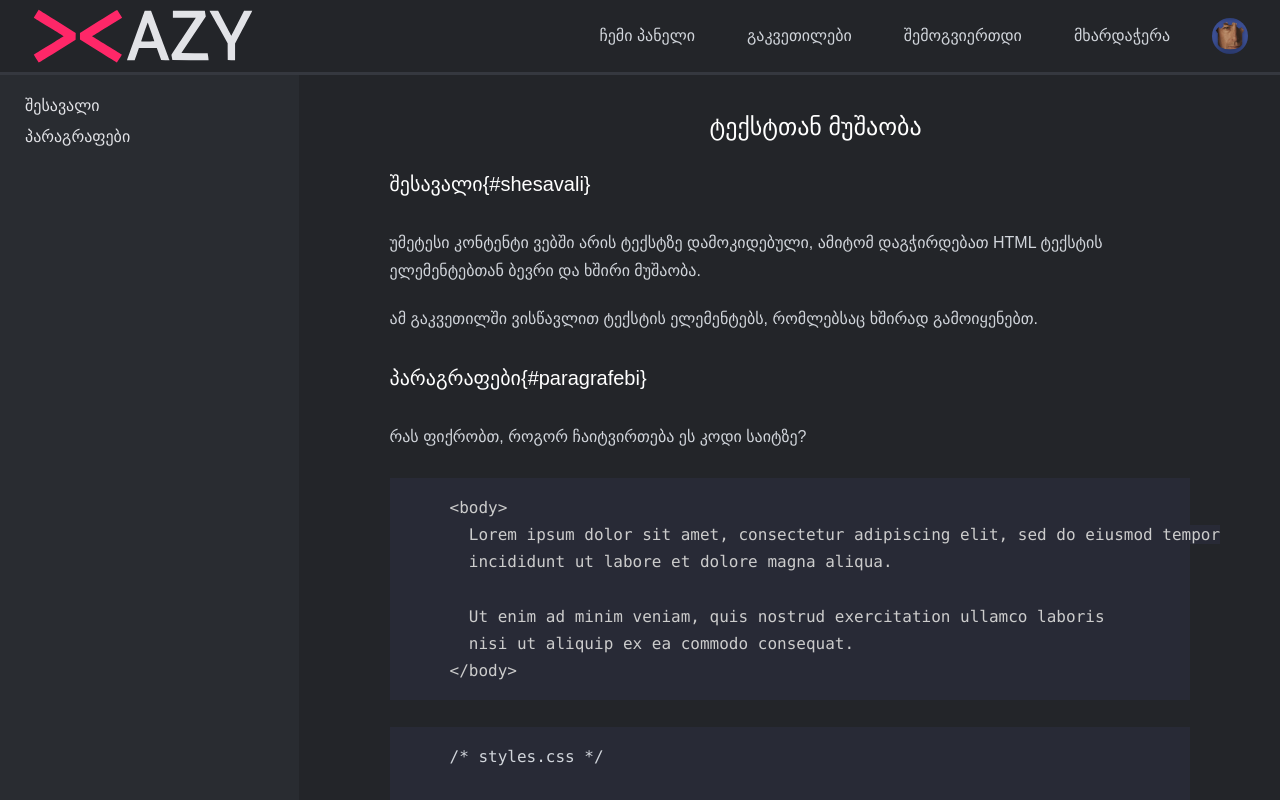
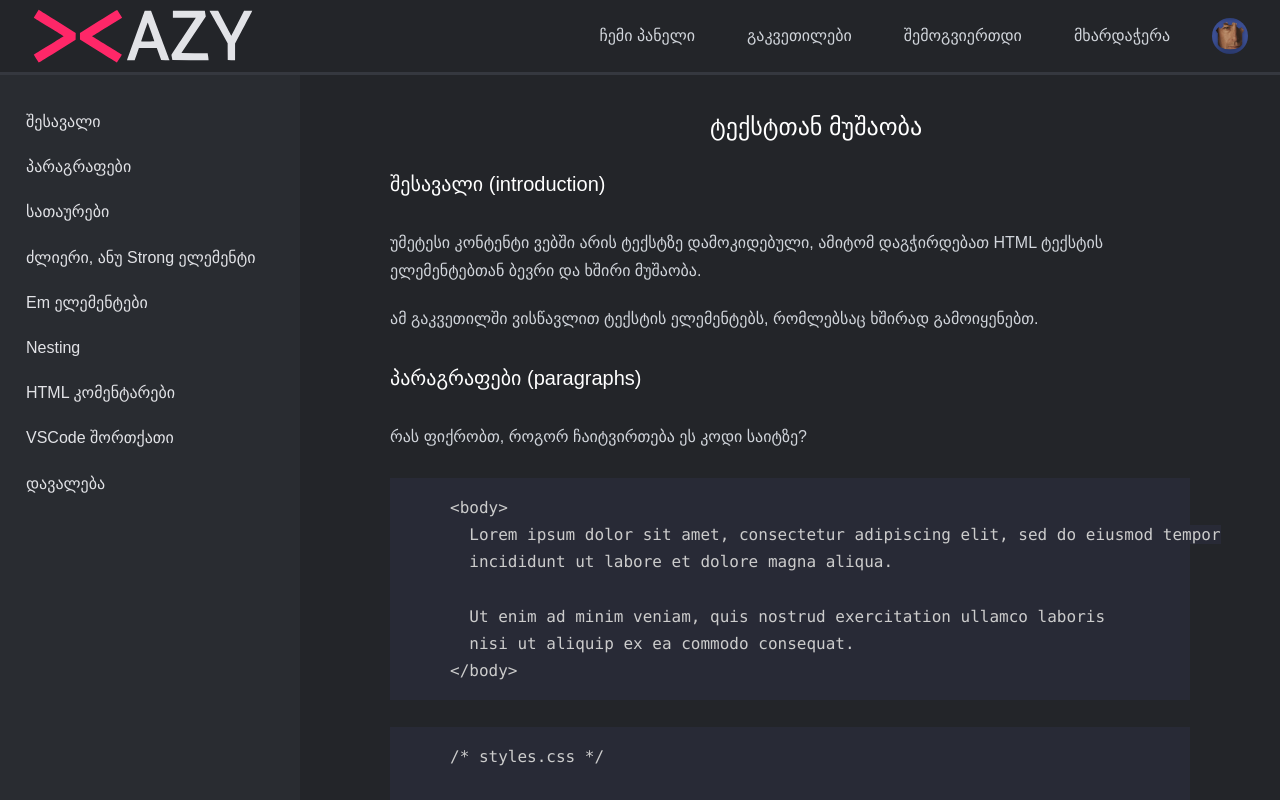
Before and after one commit to XazyProject/xazy, a React (Create React App) app: page / in a window 1280 px wide. Shown: the top 800 px of the page. Built offline with nearby package versions, Linux system fonts and the light colour scheme; a small style sheet from the web is missing.

Commit message:
style lessons page

```diff
--- a/package.json
+++ b/package.json
@@ -46,5 +46,8 @@
       "last 1 firefox version",
       "last 1 safari version"
     ]
+  },
+  "devDependencies": {
+    "@types/jquery": "^3.5.29"
   }
 }
--- a/src/components/layout/header/header.styled.ts
+++ b/src/components/layout/header/header.styled.ts
@@ -19,6 +19,12 @@ export const HeaderUl = styled.ul`
     font-size: 16px;
     justify-content: center;
     align-items: center;
+
+    @media screen and (max-width: 1024px) {
+        li {
+            display: none;
+        }
+    }
 
     img {
         width: 36px;
--- a/src/pages/Lessons/3_teqsttan_mushaoba.md
+++ b/src/pages/Lessons/3_teqsttan_mushaoba.md
@@ -1,12 +1,27 @@
+
+<div className="navigation">
+- [შესავალი](#-introduction)
+- [პარაგრაფები](#-paragraphs)
+- [სათაურები](#-heading)
+- [ძლიერი, ანუ Strong ელემენტი](#--strong)
+- [Em ელემენტები](#em--em)
+- [Nesting](#nesting-nesting)
+- [HTML კომენტარები](#html--comments)
+- [VSCode შორთქათი](#vscode---shortcut)
+- [დავალება](#-homework)
+</div>
+
+<div className="content">
+
 # ტექსტთან მუშაობა
 
-## შესავალი{#shesavali}
+## შესავალი (introduction)
 
 უმეტესი კონტენტი ვებში არის ტექსტზე დამოკიდებული, ამიტომ დაგჭირდებათ HTML ტექსტის ელემენტებთან ბევრი და ხშირი მუშაობა.
 
 ამ გაკვეთილში ვისწავლით ტექსტის ელემენტებს, რომლებსაც ხშირად გამოიყენებთ.
 
-## პარაგრაფები{#paragrafebi}
+## პარაგრაფები (paragraphs)
 
 რას ფიქრობთ, როგორ ჩაიტვირთება ეს კოდი საიტზე?
 
@@ -51,7 +66,7 @@ p {
   on <a href="https://codepen.io">CodePen</a>.
 </iframe>
 
-## სათაურები{#სათაურები}
+## სათაურები (heading)
 
 სათაურები არის განსხვავებული სხვა HTML ტექსტური ელემენტებისგან: ისინი გამოჩნდება დიდად და სქლად სხვა ტექსტებთან შედარებით.
 
@@ -64,7 +79,7 @@ p {
   on <a href="https://codepen.io">CodePen</a>.
 </iframe>
 
-## [ძლიერი, ანუ Strong ელემენტი](#ძლიერი-ანუ-strong-ელემენტი)
+## ძლიერი ელემენტი (strong)
 
 `<strong>` ელემენტი ასქელებს ტექსტს, ასევე ამ ტექსტს ხდის მნიშვნელოვანს სემანტიკურად. ამ ელემენტის გამოსაყენებლად ვარტყავთ ტექსტსს ამ ელემენტს.
 
@@ -78,7 +93,7 @@ p {
 
 ზოგჯერ თქვენ მოგინდებათ გახადოთ ტექსტი სქელი, ისე, რომ არ იყოს მნიშვნელოვანი, ამას მოგვიანებით CSS-ში ვისწავლით.
 
-## [Em ელემენტები](#em-ელემენტები)
+## Em ელემენტები (em)
 
 `<em>` ელემენტი ხდის ტექსტს დახრილს, ანუ italic-ს. ასევე სემანტიკურად ამ ტექსტსაც აქცენტი ენიჭება, რომელიც ეკრანის წამკითხელებისთვისაა. ამ ელემენტის გამოსაყენებლად ვარტყავთ ტექსტსს.
 
@@ -96,7 +111,7 @@ p {
   on <a href="https://codepen.io">CodePen</a>.
 </iframe>
 
-## [Nesting](#nesting)
+## Nesting (nesting)
 
 ალბათ შეამჩნევდით, რომ ამ მაგალითებში ელემენტები ერთმანეთის შიგნით არის მოთავსებული, ეს ცნობილია როგორც „დაბუდებული“ ელემენტები.(nesting elements.)
 
@@ -132,7 +147,7 @@ p {
 
 ამ ელემენტების ერთმანეთთან ურთიერთობებს უკეთ ვისწავლით და უფრო **მნიშვნელოვანი** გახდება მოგვიანებით, როდესაც ჩვენი HTML-ის გალამაზებას ვისწავლით CSS-თი.
 
-## [HTML კომენტარები](#html-კომენტარები)
+## HTML კომენტარები (comments)
 
 HTML კომენტარები არ არის ხილული ბრაუზერისთვის, ეს გვაძლევს საშუალებას გავაკეთოთ კომენტარები ჩვენს კოდში, რათა სხვა დეველოპერებისთვის და ჩვენთვისაც მომავალში, შევძლებთ წავიკითხოთ და მივიღოთ კონტექსტი იმის შესახებ, რაც შესაძლოა არიყოს კარგად გასაგები კოდში.
 
@@ -144,19 +159,19 @@ HTML კომენტარის დაწერა ადვილია,
   on <a href="https://codepen.io">CodePen</a>.
 </iframe>
 
-## [VSCode-ს შორთქათი](#vscode-ს-შორთქათი)
+## VSCode-ს შორთქათი (shortcut)
 
 თუ გსურთ მარტივად დააკომენტაროთ რამე, შეგიძლიათ VSCode-ში გამოიყენოთ შორთქათი:
 
 Mac-ზე: <kbd>Cmd</kbd> + <kbd>/</kbd>
 Windows და linux-ზე: <kbd>Ctrl</kbd> + <kbd>/</kbd>
 
-## დავალება
+## დავალება (homework)
 
 <div className="homework">
 
-
 - გადახედეთ დამატებით მასალას და ახსნილი ელემენტებით შექმენით საიტი, რომელზეც გამოყენებული იქნება ყველა ეს ელემენტი. (არაა აუცილებელი ექვსივე სათაურის ელემენტის გამოყენება.) უბრალო, უშინაარსო ტექსტის ჩასასმელად შეგიძლიათ VSCode-ში, იმ ხაზზე რომელზეც გსურთ, დაწეროთ lorem და დააჭიროთ ენთერს, ან დააგენერიროთ [აქედან](https://www.lipsum.com/)  ან ქართული [ვარიანტიდან](http://omedia.ge/tools/lipsum/ ).
 
+</div>
 
 </div>
--- a/src/pages/Lessons/index.tsx
+++ b/src/pages/Lessons/index.tsx
@@ -1,6 +1,6 @@
 import React, { useState, useEffect } from 'react';
 import Markdown from 'markdown-to-jsx'
-import { LessonDiv, LessonLayout, LessonNavigation } from './lessons.styled';
+import { LessonDiv, LessonLayout } from './lessons.styled';
 
 const Lessons: React.FC = () => {
     const file_name: string = '3_teqsttan_mushaoba';
@@ -20,14 +20,6 @@ const Lessons: React.FC = () => {
 
     return (
         <LessonLayout>
-            <LessonNavigation>
-                <a href='#shesavali'>
-                    შესავალი
-                </a>
-                <a href='#paragrafebi'>
-                    პარაგრაფები
-                </a>
-            </LessonNavigation>
             <LessonDiv>
                 <Markdown children={post} />
             </LessonDiv>
--- a/src/pages/Lessons/lessons.styled.ts
+++ b/src/pages/Lessons/lessons.styled.ts
@@ -1,10 +1,54 @@
 import styled from "styled-components";
 import { colors } from "../../styles/colors";
 
+export const LessonLayout = styled.div`
+    display: flex;
+`
+
 export const LessonDiv = styled.div`
-    width: 800px;
     margin: 0 auto;
     color: ${colors.textDarkSecond};
+    width: 100%;
+
+    div:first-child {
+        display: flex;
+
+        .content {
+            width: 800px;
+            margin: 0 auto;
+        }
+
+        .navigation {
+            width: 300px;
+            background: ${colors.secondaryDark};
+            position: sticky;
+                top: 10px;
+
+
+            ul {
+                list-style: none;
+                position: fixed;
+
+                li {
+                    padding: 5px 0;
+                    max-width: 240px;
+                }
+
+                a {
+                    color: ${colors.textDark};
+                    text-decoration: none;
+                    padding: 5px 0;
+                    line-height: 1.7;
+
+                    &:hover {
+                        color: ${colors.xazyRed};
+                        border-bottom: 1px solid ${colors.xazyRed};
+
+                    }
+                }
+            }
+        }
+    }
 
     h1 {
         font-size: 24px;
@@ -60,7 +104,7 @@ export const LessonDiv = styled.div`
         margin: 27px 0;
         background-color: ${colors.codeBg};
 
-        code.lang-html {
+        code {
             line-height: 1.7;
             color: #ccc;
             background-color: ${colors.codeBg};
@@ -115,7 +159,3 @@ export const LessonNavigation = styled.div`
         }
     }
 `
-
-export const LessonLayout = styled.div`
-    display: flex;
-`
```
Also changed, not shown: 1 other file (tests, documents, lock files or other folders).
